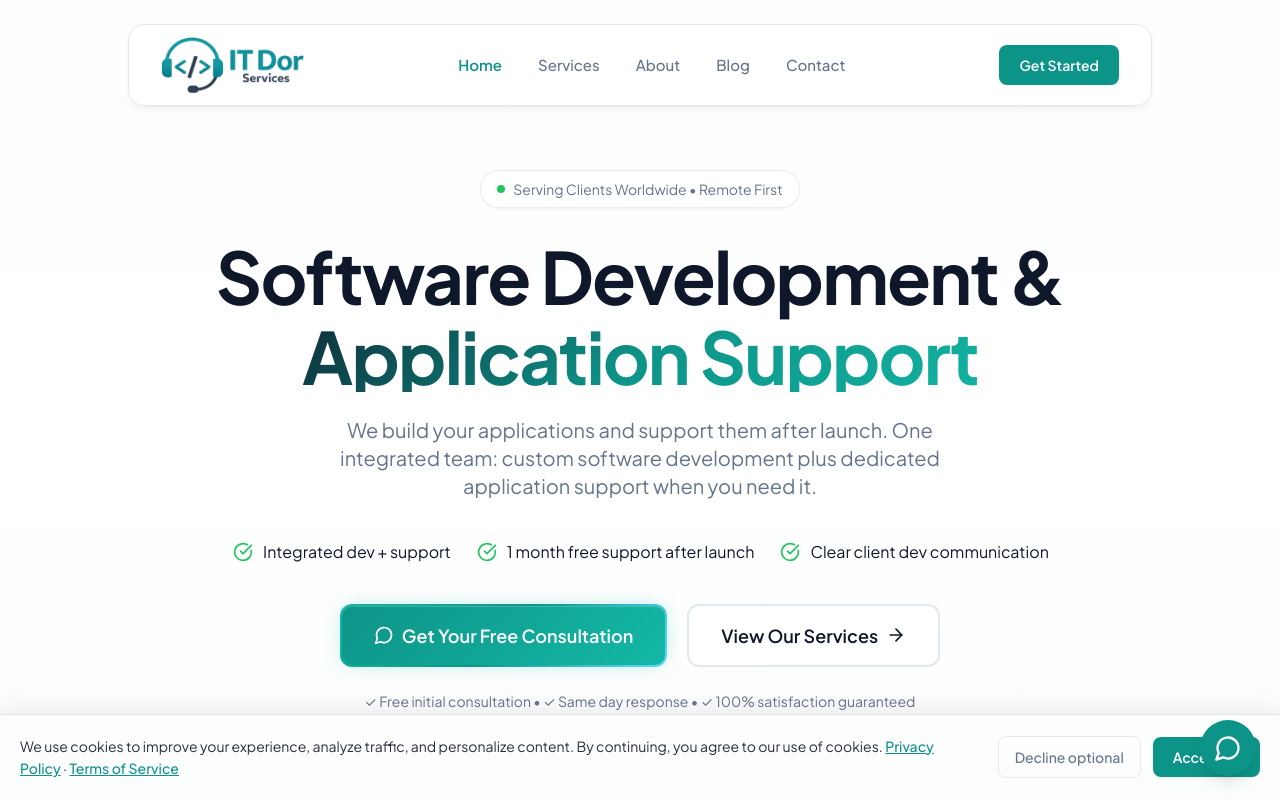
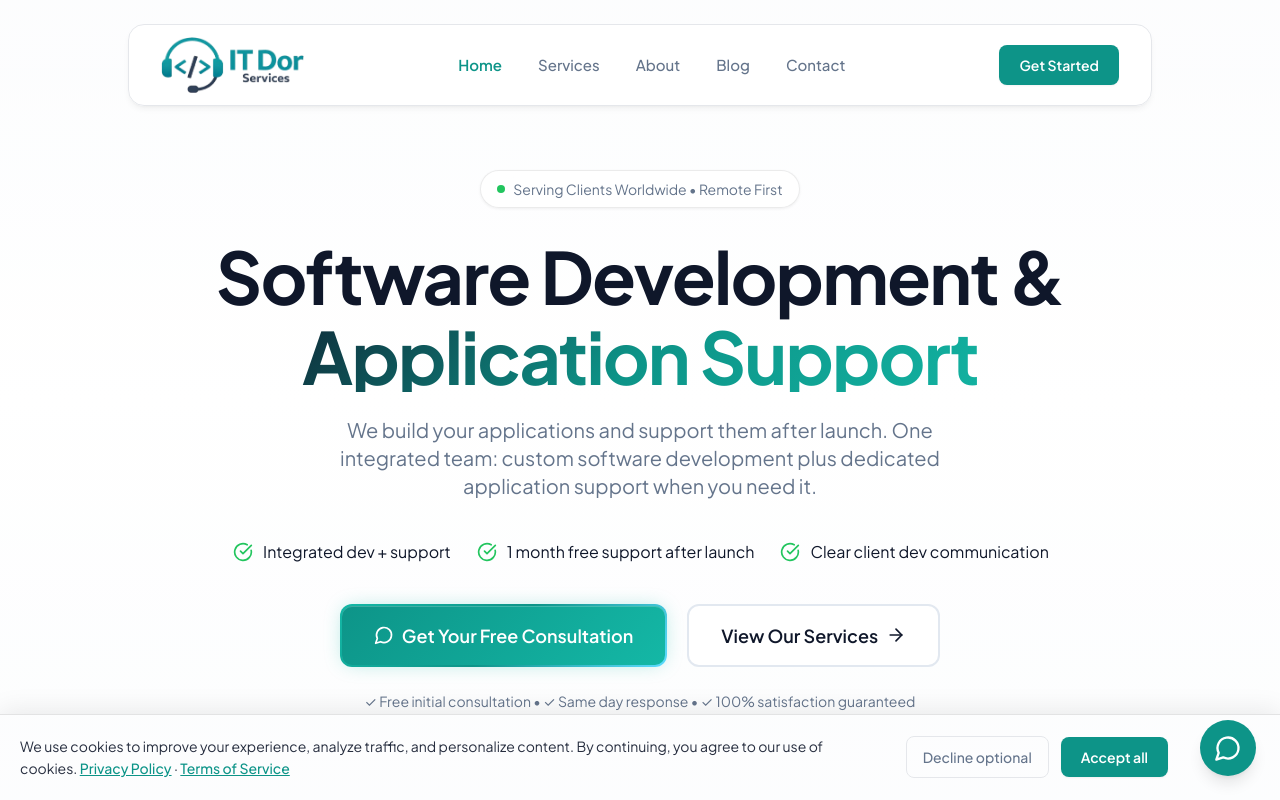
Before and after one commit to Tears822/Itdror_Service, a Next.js app: page / in a window 1280 px wide. Shown: the top 800 px of the page. Built offline with nearby package versions, Linux system fonts and the light colour scheme.

Commit message:
fixed content modal overclipped issue with chatting widget button

```diff
--- a/src/components/CookieConsent.tsx
+++ b/src/components/CookieConsent.tsx
@@ -38,7 +38,7 @@ export function CookieConsent() {
       role="dialog"
       aria-live="polite"
       aria-label="Cookie consent"
-      className="fixed bottom-0 left-0 right-0 z-[100] p-4 md:p-5 bg-white/98 border-t border-black/10 shadow-[0_-4px_24px_rgba(0,0,0,0.08)]"
+      className="fixed bottom-0 left-0 right-0 z-[100] p-4 md:p-5 pr-24 md:pr-28 bg-white/98 border-t border-black/10 shadow-[0_-4px_24px_rgba(0,0,0,0.08)]"
     >
       <div className="max-w-content mx-auto flex flex-col sm:flex-row sm:items-center sm:justify-between gap-4">
         <p className="text-sm text-foreground/90 leading-relaxed pr-2">
```
